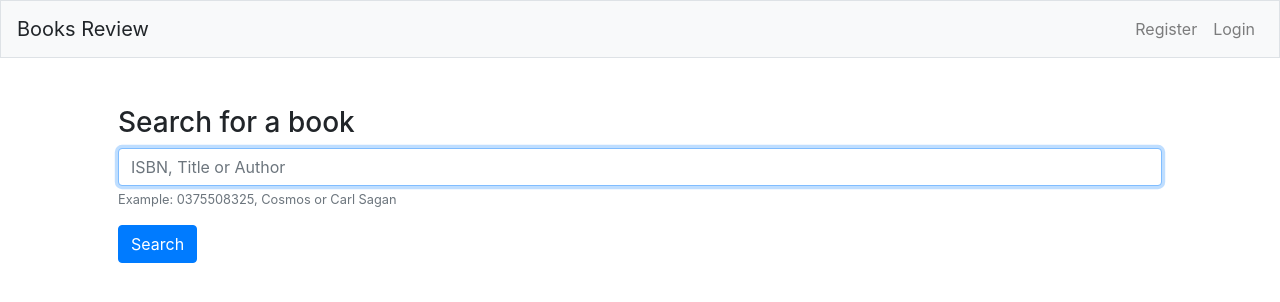
After one commit to syadallah/Books-review, a Flask app: template templates/index.html in a window 1280 px wide. The commit adds this page. Shown: the top 302 px of the page. Run offline with Flask 2, Linux system fonts and the light colour scheme; the template is opened without the code that fills it, so the values that code supplies are empty; some libraries are stand-ins or nearby versions.

Commit message:
Add index.html
Index.html render search bar for the Books
index.html include layout.html, which includes login and register

```diff
--- a/application.py
+++ b/application.py
@@ -1,7 +1,7 @@
 import os
 import requests
 
-from flask import Flask, session
+from flask import Flask, session, render_template, request
 from flask_session import Session
 from sqlalchemy import create_engine
 from sqlalchemy.orm import scoped_session, sessionmaker
@@ -28,7 +28,9 @@ db = scoped_session(sessionmaker(bind=engine))
 
 @app.route("/")
 def index():
-    res=requests.get("https://www.goodreads.com/book/review_counts.json", params={"key": "5fI1wLvZOj028LGUwMrLdQ",
-                                                                                     "isbns": "1632168146"}).json()
-    print(res)
-    return res
+
+    return render_template('index.html')
+    #res=requests.get("https://www.goodreads.com/book/review_counts.json", params={"key": "5fI1wLvZOj028LGUwMrLdQ",
+    #                                                                                 "isbns": "1632168146"}).json()
+    #print(res)
+    #return res
--- /dev/null
+++ b/templates/index.html
@@ -0,0 +1,16 @@
+{% extends "layout.html" %}
+
+{% block title %}
+    Home
+{% endblock %}
+
+{% block content %}
+    <h3>Search for a book</h3>
+    <form action="/search" method="GET">
+        <div class="form-group">
+            <input type="text" class="form-control" name="book" autofocus aria-describedby="bookHelp" placeholder="ISBN, Title or Author">
+            <small id="bookHelp" class="form-text text-muted">Example: 0375508325, Cosmos or Carl Sagan</small>
+        </div>
+        <button class="btn btn-primary" type="submit">Search</button>
+    </form>
+{% endblock %}
--- a/templates/layout.html
+++ b/templates/layout.html
@@ -21,7 +21,7 @@
 <body>
     <nav class="navbar navbar-expand-lg navbar-light bg-light border">
         <a class="navbar-brand" style="color:gr">
-            Project 1: Books
+             Books Review
         </a>
         <button class="navbar-toggler" type="button" data-toggle="collapse" data-target="#navbarNavDropdown"
             aria-controls="navbarNavDropdown" aria-expanded="false" aria-label="Toggle navigation">
```
